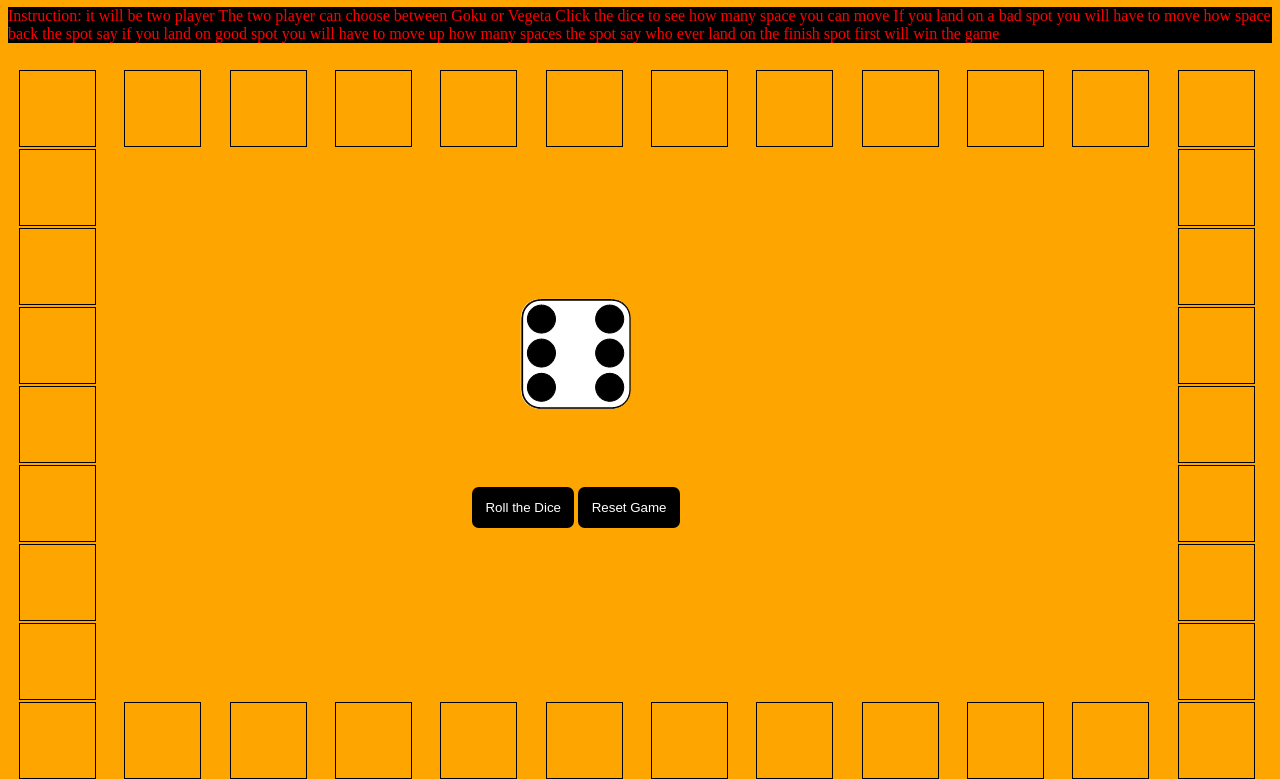
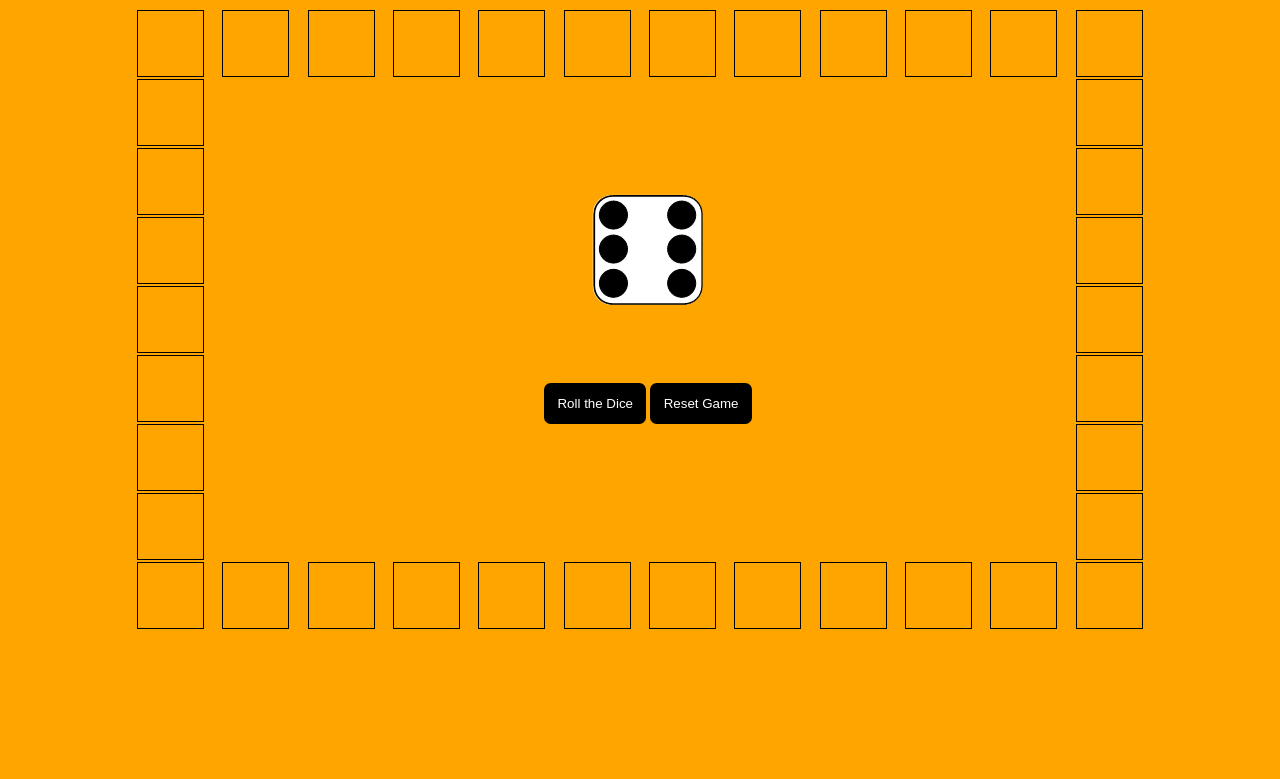
Before and after one commit to NickWill24/Dragon-ballZ-Sayian-boardGame, a plain HTML site: page index.html in a window 1280 px wide. Shown: the part 99-878 px from the top of the page. After the commit the page ends 816 px from the top, so only its background shows below. Drawn offline with Linux system fonts and the light colour scheme.

Commit message:
center game board

```diff
--- a/index.html
+++ b/index.html
@@ -1,4 +1,4 @@
-`<!DOCTYPE html>
+<!DOCTYPE html>
 <html lang="en">
 <head>
     <meta charset="UTF-8">
@@ -8,14 +8,14 @@
     <link rel="stylesheet" href="style.css">
 </head>
 <body>
-    <h1>Welcome to Dragon ball Z ball Sayians Board Game</h1>
+    <!-- <h1>Welcome to Dragon ball Z ball Sayians Board Game</h1>
     <p>Instruction: it will be two player
         The two player can choose between Goku or Vegeta
         Click the dice to see how many space you can move
         If you land on a bad spot you will have to move how space back the spot say
         if you land on good spot you will have to move up how many spaces the spot say
-        who ever land on the finish spot first will win the game
-    </p>
+        who ever land on the finish spot first will win the game    -->
+    <!-- </p>  -->
     <div class="game-board">
         <div class= "cell" id="Start Here"></div>
         <div class= "cell"></div>
@@ -30,7 +30,7 @@
         <div class= "cell"></div>
         <div class= "cell"></div>
 
-        <div class= "cell" id="Finish   "></div>
+        <div class= "cell" id="one"></div>
         <div class= "cell" id= "blank"></div>
         <div class= "cell" id= "blank"></div>
         <div class= "cell" id= "blank"></div>
@@ -43,7 +43,7 @@
         <div class= "cell" id= "blank"></div>
         <div class= "cell"></div>
 
-        <div class= "cell"></div>
+        <div class= "cell" id="two"></div>
         <div class= "cell" id= "blank"></div>
         <div class= "cell" id= "blank"></div>
         <div class= "cell" id= "blank"></div>
@@ -56,7 +56,7 @@
         <div class= "cell" id= "blank"></div>
         <div class= "cell"></div>
 
-        <div class= "cell"></div>
+        <div class= "cell" id="three"></div>
         <div class= "cell" id= "blank"></div>
         <div class= "cell" id= "blank"></div>
         <div class= "cell" id= "blank"></div>
@@ -69,7 +69,7 @@
         <div class= "cell" id= "blank"></div>
         <div class= "cell"></div>
 
-        <div class= "cell"></div>
+        <div class= "cell" id="four"></div>
         <div class= "cell" id= "blank"></div>
         <div class= "cell" id= "blank"></div>
         <div class= "cell" id= "blank"></div>
@@ -82,7 +82,7 @@
         <div class= "cell" id= "blank"></div>
         <div class= "cell"></div>
 
-        <div class= "cell"></div>
+        <div class= "cell" id="five"></div>
         <div class= "cell" id= "blank"></div>
         <div class= "cell" id= "blank"></div>
         <div class= "cell" id= "blank"></div>
@@ -95,7 +95,7 @@
         <div class= "cell" id= "blank"></div>
         <div class= "cell"></div>
 
-        <div class= "cell"></div>
+        <div class= "cell" id="six"></div>
         <div class= "cell" id= "blank"></div>
         <div class= "cell" id= "blank"></div>
         <div class= "cell" id= "blank"></div>
@@ -108,7 +108,7 @@
         <div class= "cell" id= "blank"></div>
         <div class= "cell"></div>
 
-        <div class= "cell"></div>
+        <div class= "cell" id="seven"></div>
         <div class= "cell" id= "blank"></div>
         <div class= "cell" id= "blank"></div>
         <div class= "cell" id= "blank"></div>
@@ -121,7 +121,7 @@
         <div class= "cell" id= "blank"></div>
         <div class= "cell"></div>
 
-        <div class= "cell"></div>
+        <div class= "cell" id="eight"></div>
         <div class= "cell"></div>
         <div class= "cell"></div>
         <div class= "cell"></div>
--- a/style.css
+++ b/style.css
@@ -1,14 +1,21 @@
 body{
     background-color: orange;
     color: black;
+    display: flex;
+    flex-direction: column;
+    align-items: center;
+    justify-content: center;
+    width: 100%;
+    height: 100vh;
+    overflow: hidden;
 }
 p{
     background-color: black;
     color: red;
 }
 .cell{
-    height: 75px;
-    width: 75px;
+    height: 65px;
+    width: 65px;
     margin: 1px;
     border: 1px solid black;
 }
@@ -18,7 +25,7 @@ p{
     grid-template-columns: 1fr 1fr 1fr 1fr 1fr 1fr 1fr 1fr 1fr 1fr 1fr 1fr;
     grid-template-rows: 1fr 1fr 1fr 1fr 1fr 1fr 1fr 1fr 1fr 1fr 1fr 1fr;
     margin: 0 auto;
-    width: 100%;
+    width: 80%;
     height: 75%;
     padding: 10px 10px 10px;
 }
@@ -43,8 +50,8 @@ p{
 }
 .game-action{
     position: absolute;
-    top: 40vh;
-    left: 30vw;
+    /* top: 40vh;
+    left: 30vw;  */
     width: 24em;
     height: 24em;
     display: flex;
```
